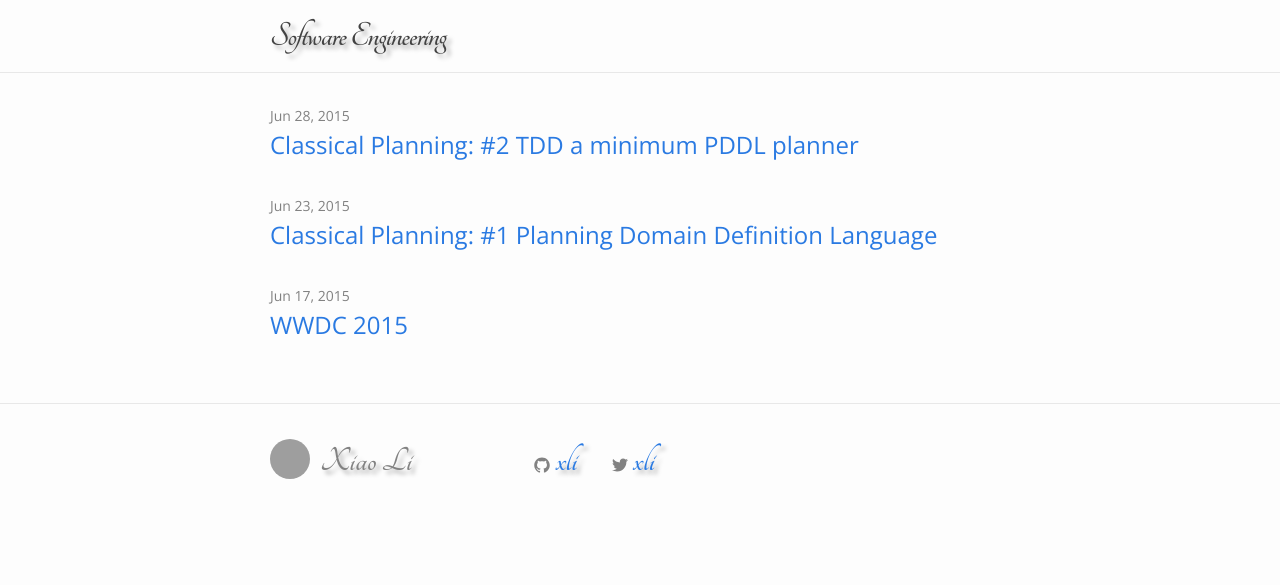
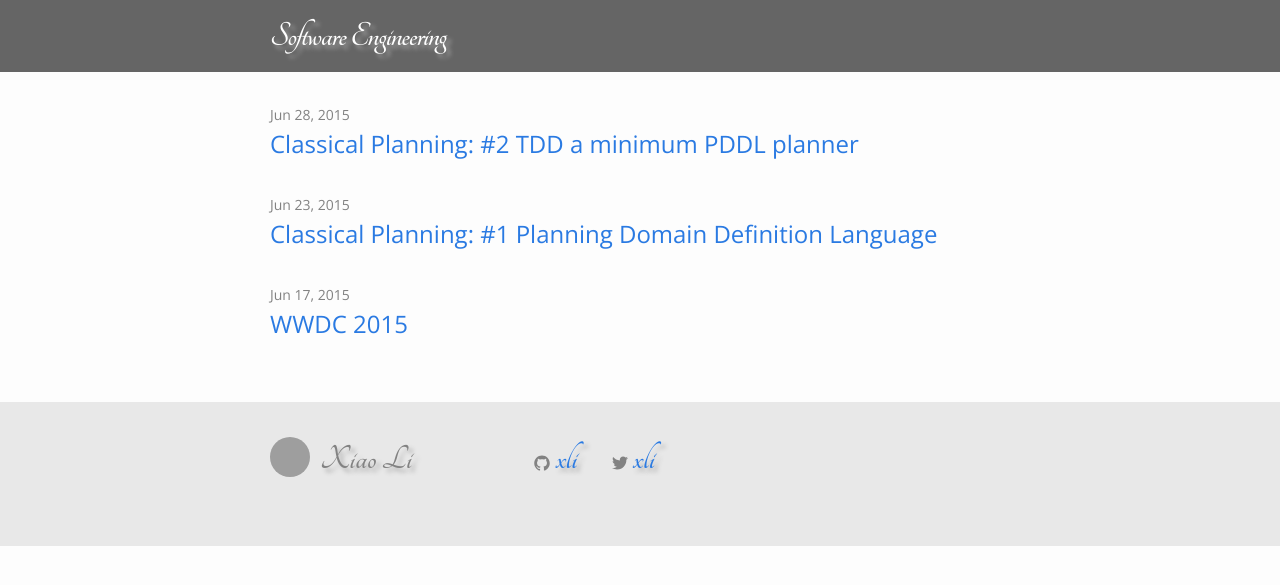
Before and after one commit to xli/xli.github.io, a Jekyll site: the page built from index.html, in a window 1280 px wide. Shown: the top 585 px of the page. Built offline with Jekyll 4.4.1, drawn with Linux system fonts in a browser that asks for light colours; grey boxes are pictures that could not be loaded.

Commit message:
restyle header and footer bar

```diff
--- a/_sass/_layout.scss
+++ b/_sass/_layout.scss
@@ -2,7 +2,7 @@
  * Site header
  */
 .site-header {
-    // border-top: 5px solid $grey-color-dark;
+    border-top: 5px solid $grey-color-dark;
     border-bottom: 1px solid $grey-color-light;
     min-height: 56px;
 
--- a/css/main.scss
+++ b/css/main.scss
@@ -67,9 +67,23 @@ $on-laptop:        800px;
   }
 }
 
+.site-header {
+  background-color: rgba(0, 0, 0, 0.6);
+  border: none;
+}
+
 .site-title {
   font-size: 36px;
   line-height: 72px;
+  color: white;
+  &,&:visited {
+    color: white;
+  }
+}
+
+.site-footer {
+  border: none;
+  background-color: #e8e8e8;
 }
 
 .author-image {
```
